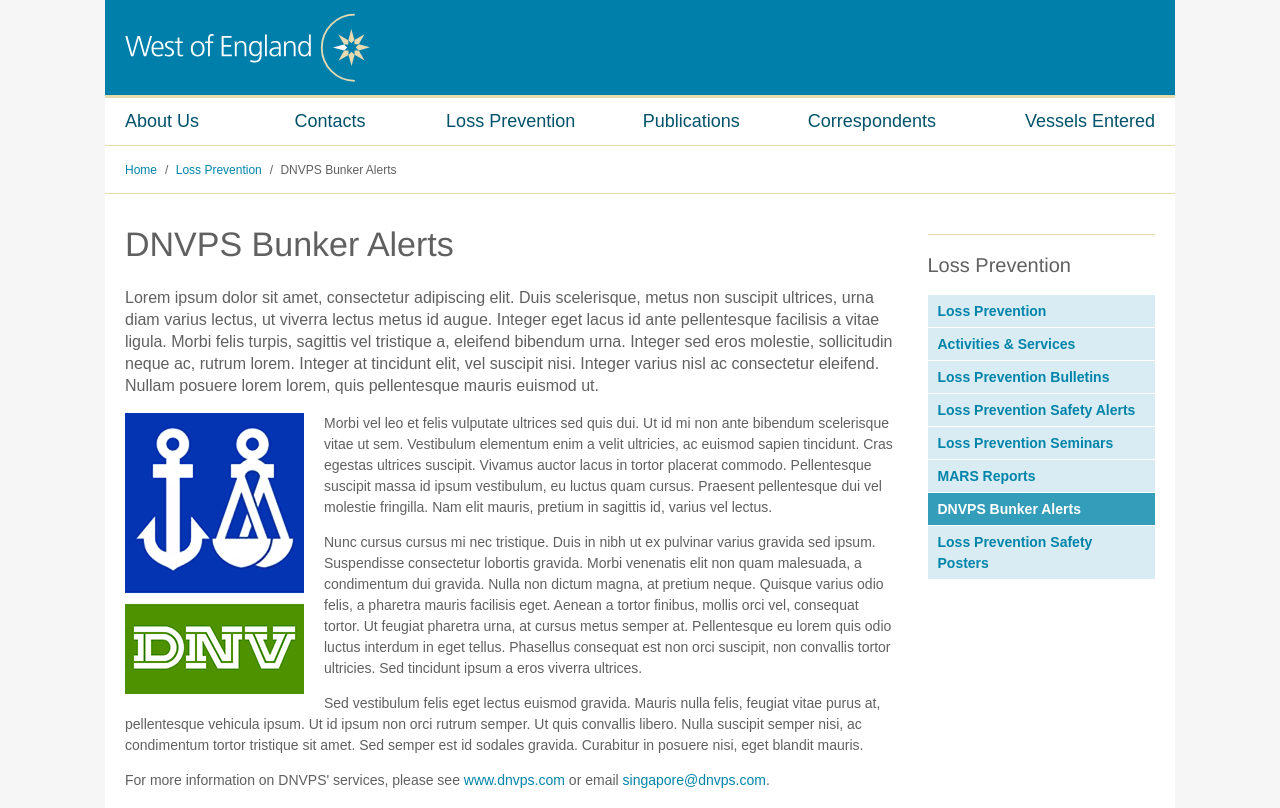
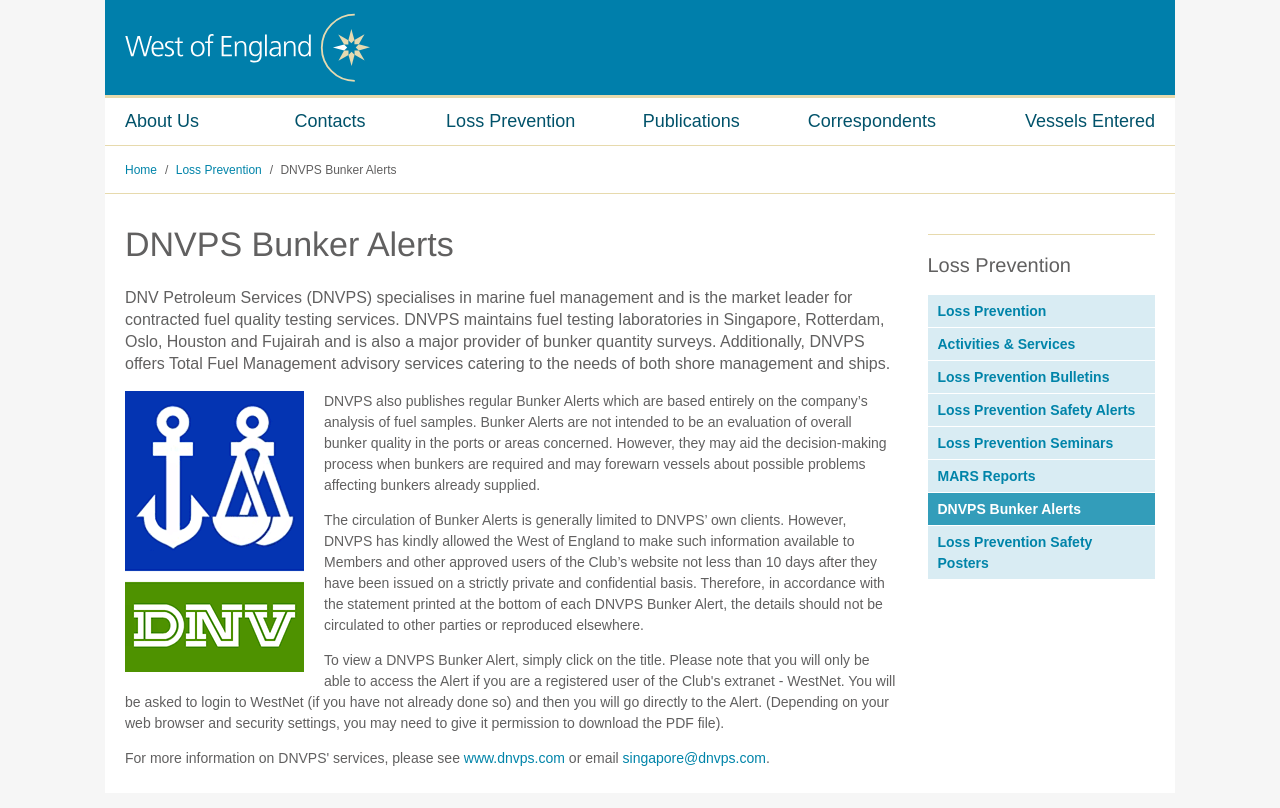
Before and after one commit to timgrillage/timgrillage.github.io, a website: page ridgeway/index.html in a window 1280 px wide. Shown: the top 808 px of the page. Drawn offline with nearby package versions, Linux system fonts and the light colour scheme.

Commit message:
Replace lorem ipsum with real copy

```diff
--- a/ridgeway/index.html
+++ b/ridgeway/index.html
@@ -43,7 +43,8 @@
         <!-- Extra "content-inner" div required for padding when content and sidebar order swapped using css table groups -->
         <div class="content-inner">
           <h1>DNVPS Bunker Alerts</h1>
-          <p class="intro">Lorem ipsum dolor sit amet, consectetur adipiscing elit. Duis scelerisque, metus non suscipit ultrices, urna diam varius lectus, ut viverra lectus metus id augue. Integer eget lacus id ante pellentesque facilisis a vitae ligula. Morbi felis turpis, sagittis vel tristique a, eleifend bibendum urna. Integer sed eros molestie, sollicitudin neque ac, rutrum lorem. Integer at tincidunt elit, vel suscipit nisi. Integer varius nisl ac consectetur eleifend. Nullam posuere lorem lorem, quis pellentesque mauris euismod ut.</p>
+
+          <p class="intro">DNV Petroleum Services (DNVPS) specialises in marine fuel management and is the market leader for contracted fuel quality testing services. DNVPS maintains fuel testing laboratories in Singapore, Rotterdam, Oslo, Houston and Fujairah and is also a major provider of bunker quantity surveys. Additionally, DNVPS offers Total Fuel Management advisory services catering to the needs of both shore management and ships.</p>
           <figure class="img-left">
             <picture>
               <!--[if IE 9]><video style="display: none;"><![endif]-->
@@ -53,9 +54,9 @@
               <img srcset="assets/img/dnv-lg.png, assets/img/dnv-lg@2x.png 2x" alt="DNV logo">
             </picture>
           </figure>
-          <p>Morbi vel leo et felis vulputate ultrices sed quis dui. Ut id mi non ante bibendum scelerisque vitae ut sem. Vestibulum elementum enim a velit ultricies, ac euismod sapien tincidunt. Cras egestas ultrices suscipit. Vivamus auctor lacus in tortor placerat commodo. Pellentesque suscipit massa id ipsum vestibulum, eu luctus quam cursus. Praesent pellentesque dui vel molestie fringilla. Nam elit mauris, pretium in sagittis id, varius vel lectus.</p>
-          <p>Nunc cursus cursus mi nec tristique. Duis in nibh ut ex pulvinar varius gravida sed ipsum. Suspendisse consectetur lobortis gravida. Morbi venenatis elit non quam malesuada, a condimentum dui gravida. Nulla non dictum magna, at pretium neque. Quisque varius odio felis, a pharetra mauris facilisis eget. Aenean a tortor finibus, mollis orci vel, consequat tortor. Ut feugiat pharetra urna, at cursus metus semper at. Pellentesque eu lorem quis odio luctus interdum in eget tellus. Phasellus consequat est non orci suscipit, non convallis tortor ultricies. Sed tincidunt ipsum a eros viverra ultrices.</p>
-          <p>Sed vestibulum felis eget lectus euismod gravida. Mauris nulla felis, feugiat vitae purus at, pellentesque vehicula ipsum. Ut id ipsum non orci rutrum semper. Ut quis convallis libero. Nulla suscipit semper nisi, ac condimentum tortor tristique sit amet. Sed semper est id sodales gravida. Curabitur in posuere nisi, eget blandit mauris.</p>
+          <p>DNVPS also publishes regular Bunker Alerts which are based entirely on the company’s analysis of fuel samples. Bunker Alerts are not intended to be an evaluation of overall bunker quality in the ports or areas concerned. However, they may aid the decision-making process when bunkers are required and may forewarn vessels about possible problems affecting bunkers already supplied.</p>
+          <p>The circulation of Bunker Alerts is generally limited to DNVPS’ own clients. However, DNVPS has kindly allowed the West of England to make such information available to Members and other approved users of the Club’s website not less than 10 days after they have been issued on a strictly private and confidential basis. Therefore, in accordance with the statement printed at the bottom of each DNVPS Bunker Alert, the details should not be circulated to other parties or reproduced elsewhere.</p>
+          <p>To view a DNVPS Bunker Alert, simply click on the title. Please note that you will only be able to access the Alert if you are a registered user of the Club's extranet - WestNet. You will be asked to login to WestNet (if you have not already done so) and then you will go directly to the Alert. (Depending on your web browser and security settings, you may need to give it permission to download the PDF file).</p>
           <p>For more information on DNVPS' services, please see <a href="#">www.dnvps.com</a> or email <a href="#">singapore@dnvps.com</a>.</p>
         </div>
       </div>
```
